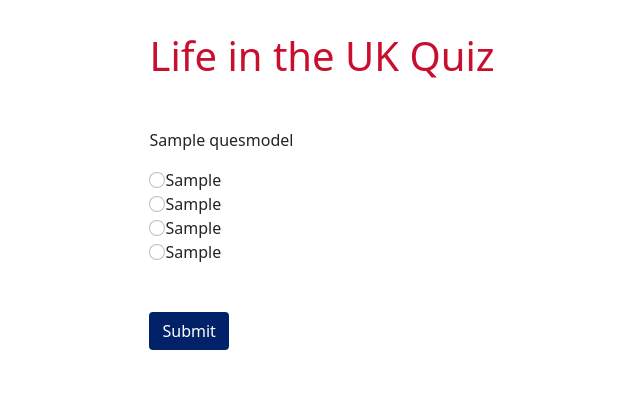
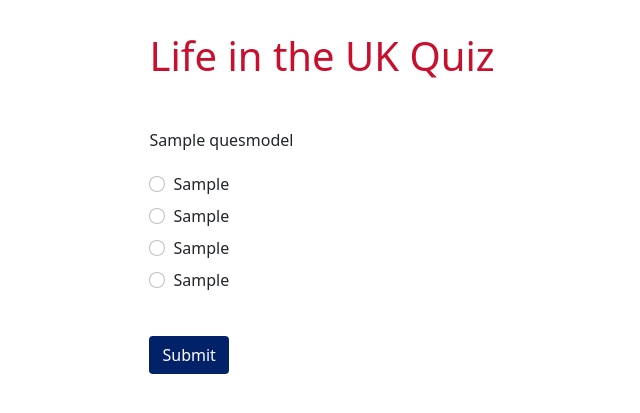
Before and after one commit to lemosbc/lituk-quiz-app, a Django app: page /questions_list in a window 1280 px wide. Shown: the top 413 px of the page, without its empty margins (318-958 px from the left). Run offline with Django 4.2, Linux system fonts and the light colour scheme; tables that the repository leaves empty hold one stand-in row (values such as "Sample post").

Commit message:
Adjust styling and increase number of questions displayed to 24

```diff
--- a/quiz/templates/quiz/questions_list.html
+++ b/quiz/templates/quiz/questions_list.html
@@ -11,39 +11,43 @@
     <div class="mb-3 mt-3">
     <p>{{ question.question }}</p>
     </div>
-    <div class="mb-5">
+    <div class="mb-4">
+      <div class="py-1">
     <input
       type="radio"
       id="quiz"
       name="{{question.question}}"
       value="{{question.op1}}"
       class="form-check-input"
-    /><label class="form-check-label" for="op1">{{ question.op1 }}</label><br />
+    /><label class="form-check-label px-2" for="op1">{{ question.op1 }}</label><br /></div>
+    <div class="py-1">
     <input
       type="radio"
       id="quiz"
       name="{{question.question}}"
       value="{{question.op2}}"
       class="form-check-input"
-    /><label class="form-check-label" for="op2">{{ question.op2 }}</label><br />
+    /><label class="form-check-label px-2" for="op2">{{ question.op2 }}</label><br /></div>
+    <div class="py-1">
     <input
       type="radio"
       id="quiz"
       name="{{question.question}}"
       value="{{question.op3}}"
       class="form-check-input"
-    /><label class="form-check-label" for="op3">{{ question.op3 }}</label><br />
+    /><label class="form-check-label px-2" for="op3">{{ question.op3 }}</label><br /></div>
+    <div class="py-1">
     <input
       type="radio"
       id="quiz"
       name="{{question.question}}"
       value="{{question.op4}}"
       class="form-check-input"
-    /><label class="form-check-label" for="op4">{{ question.op4 }}</label><br />
+    /><label class="form-check-label px-2" for="op4">{{ question.op4 }}</label><br /></div>
   </div>
     {% endfor %}
 
-    <button type="submit" class="btn flag-blue text-white">Submit</button>
+    <button type="submit" class="btn flag-blue text-white mt-3">Submit</button>
   </div>
 </div>
 </form>
--- a/quiz/views.py
+++ b/quiz/views.py
@@ -31,7 +31,7 @@ def questions_list(request):
         }
         return render(request, 'quiz/results.html', context)
     else:
-        questions = QuesModel.objects.all().order_by('?')[:4] # Randomizes questions in database and selects the first 4
+        questions = QuesModel.objects.all().order_by('?')[:24] # Randomizes questions in database and selects the first 4
         return render(request, 'quiz/questions_list.html', {'questions' : questions})
 
 def results(request):
```
